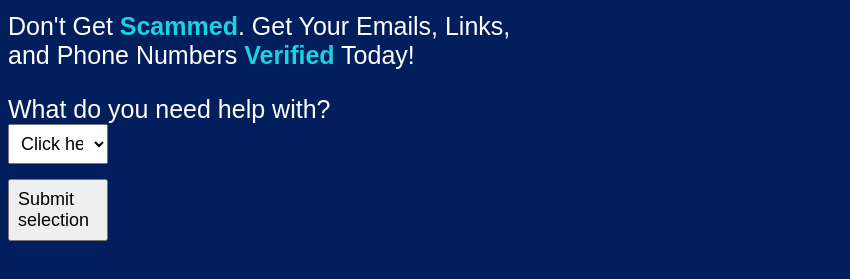
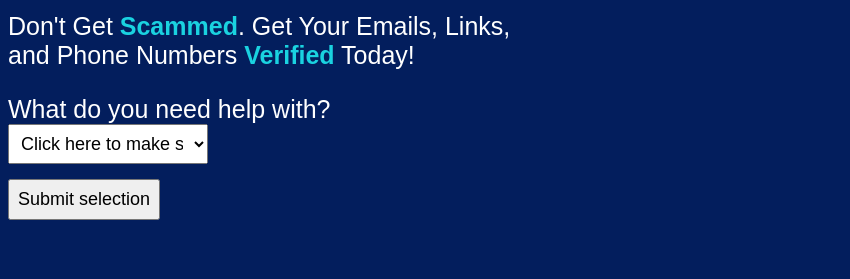
Before and after one commit to kamikazeem1/BroncoHacks, a plain HTML site: page frontend/index.html in a window 1280 px wide. Shown: the part 113-392 px from the top of the page, without its empty margins (0-850 px from the left). Drawn offline with Linux system fonts and the light colour scheme; files whose address does not match are found by name; a web font is replaced by a local one.

Commit message:
Adjusted element widths

```diff
--- a/frontend/style.css
+++ b/frontend/style.css
@@ -33,7 +33,7 @@ h1 {
 
 select, button, input, textarea {
   text-align: left;
-  max-width: 100px;
+  max-width: 200px;
   font-size: 18px;
   margin-bottom: 15px;
   display: block;
```
